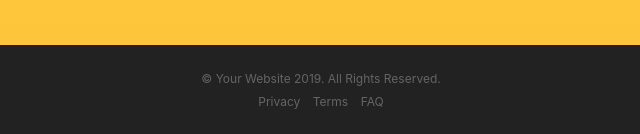
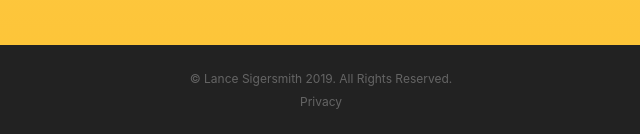
Before and after one commit to LJSigersmith/LJSigersmith.github.io, a website with bundled scripts: page systems.html in a window 1280 px wide. Shown: the part 1207-1341 px from the top of the page, 319-959 px from the left. Built offline with nearby package versions, Linux system fonts and the light colour scheme; a web font is replaced by a local one.

Commit message:
updated screenshot

```diff
--- a/systems.html
+++ b/systems.html
@@ -59,16 +59,14 @@
         </div>
         <div class="col-lg-5 my-auto">
           <div class="device-container">
-            <div class="device-mockup iphone6_plus portrait white">
-              <div class="device">
+
                 <div class="screen">
                   <!-- Demo image for screen mockup, you can put an image here, some HTML, an animation, video, or anything else! -->
                   <img src="img/demo-screen-1.jpg" class="img-fluid" alt="">
                 </div>
                 <div class="button">
                   <!-- You can hook the "home button" to some JavaScript events or just remove it -->
-                </div>
-              </div>
+
             </div>
           </div>
         </div>
@@ -93,17 +91,12 @@
 
   <footer>
     <div class="container">
-      <p>&copy; Your Website 2019. All Rights Reserved.</p>
+      <p>&copy; Lance Sigersmith 2019. All Rights Reserved.</p>
       <ul class="list-inline">
         <li class="list-inline-item">
           <a href="#">Privacy</a>
         </li>
-        <li class="list-inline-item">
-          <a href="#">Terms</a>
-        </li>
-        <li class="list-inline-item">
-          <a href="#">FAQ</a>
-        </li>
+
       </ul>
     </div>
   </footer>
```
